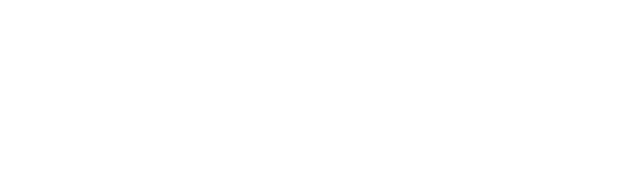
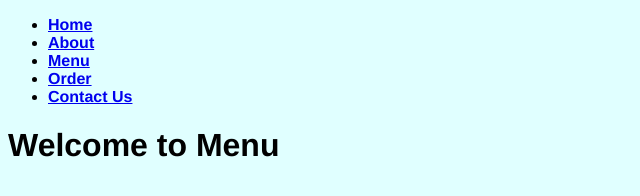
Before and after one commit to SaadiyahCodes/company-website-128, a website: page public/menu.html in a window 1280 px wide. Shown: the whole page, without its empty margins (0-640 px from the left). Drawn offline with Linux system fonts and the light colour scheme.

Commit message:
navigation

```diff
--- a/public/about.html
+++ b/public/about.html
@@ -8,18 +8,21 @@
     <meta charset="UTF-8">
     <meta name="viewport" content="width=device-width, initial-scale=1.0">
     <title>About Page</title>
-    <link rel="stylesheet" href="style.css" >
+    <link rel="stylesheet" href="styles.css" >
 </head>
 <body>
 
     <header>
       <nav>
-        <ul>
-            <li><a href="/" target="_blank"><b>About</b></a></li>
-            <li><a href="/menu" target="_blank"><b>Menu</b></a></li>
-            <li><a href="/order" target="_blank"><b>Order</b></a></li>
-            <li><a href="/contact" target="_blank"><b>Contact Us</b></a></li>
-        </ul>
+        <nav>
+          <ul>
+              <li><a href="/"><b>Home</b></a></li>
+              <li><a href="/about"><b>About</b></a></li>
+              <li><a href="/menu"><b>Menu</b></a></li>
+              <li><a href="/order"><b>Order</b></a></li>
+              <li><a href="/contact"><b>Contact Us</b></a></li>
+          </ul>
+      </nav>
     </nav>
         <!--This includes the common header that every page has
         with logo and name, banner, tagline, etc. (easy contact details)-->
--- a/public/menu.html
+++ b/public/menu.html
@@ -1 +1,25 @@
 <!--special offers-->
+<!DOCTYPE html>
+<html lang="en">
+<head>
+    <meta charset="UTF-8">
+    <meta name="viewport" content="width=device-width, initial-scale=1.0">
+    <title>Menu & Offers</title>
+    <!-- Link to external CSS -->
+    <link rel="stylesheet" href="/styles.css">
+</head>
+<body>
+    <header>
+        <nav>
+            <ul>
+                <li><a href="/"><b>Home</b></a></li>
+                <li><a href="/about"><b>About</b></a></li>
+                <li><a href="/menu"><b>Menu</b></a></li>
+                <li><a href="/order"><b>Order</b></a></li>
+                <li><a href="/contact"><b>Contact Us</b></a></li>
+            </ul>
+        </nav>
+        <h1>Welcome to Menu</h1>
+    </header>
+</body>
+</html>
```
Also changed, not shown: public/contact.html (+5 -4 lines), public/home.html (+1 -0 lines), public/order.html (+24 -0 lines).
